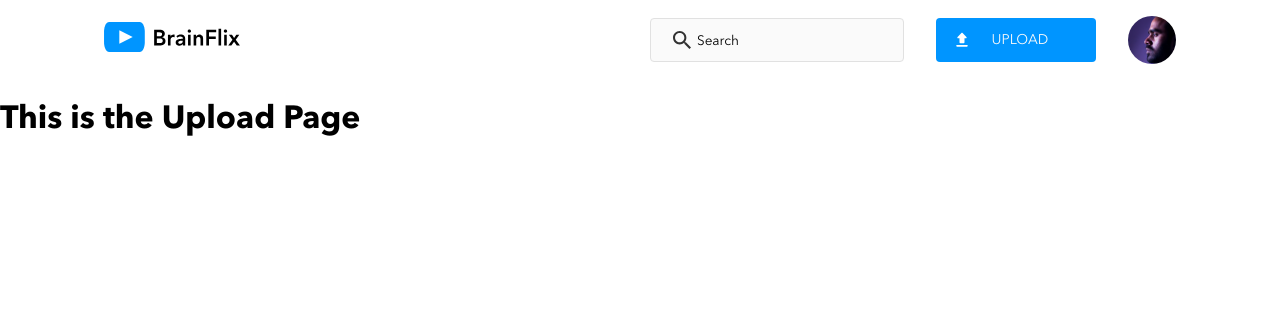
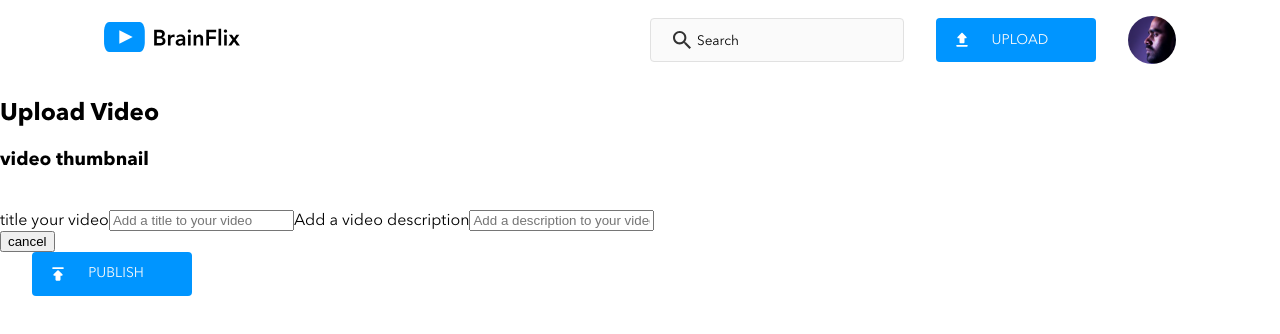
Before and after one commit to Bardia30/bardia-dehbasti-brainflix, a React (Create React App) app: page /upload in a window 1280 px wide. Shown: the top 334 px of the page. Built offline with nearby package versions, Linux system fonts and the light colour scheme.

Commit message:
added components, styling and components separation left to do

```diff
--- a/src/pages/UploadPage.jsx
+++ b/src/pages/UploadPage.jsx
@@ -1,11 +1,36 @@
-import React from 'react'
+import React from 'react';
+import Upload from '../components/HeaderComponents/Upload';
+import publishIcon from '../assets/Icons/publish.svg';
 
-function Upload() {
+function UploadPage() {
   return (
-    <div className='upload'>
-        <h1>This is the Upload Page</h1>
-    </div>
+    <section className='upload-page'>
+        <h1 className='upload-page__title'>Upload Video</h1>
+        <div className='upload-section'>
+          <section className='upload-section__left'>
+            <h3 className='upload-section__title'>video thumbnail</h3>
+            <img src="" alt="" />
+          </section>
+          <form className='upload-form'>
+            <label className='upload-form__label' htmlFor="videoTitle">title your video</label>
+            <input name='videoTitle' type="text" placeholder='Add a title to your video'/>
+            <label className='upload-form__label' htmlFor="videoDescription">Add a video description</label>
+            <input type="text" name="videoDescription" placeholder='Add a description to your video'/>
+          </form>
+        </div>
+        <div className='buttons-section'>
+          <button className='buttons-section__cancel-cta'>cancel</button>
+          <Upload
+            classUpload="navbar__upload-section"
+            classImg="navbar__upload-icon"
+            classText="navbar__upload-text"
+            icon={publishIcon}
+            alt="publish-icon"
+            text="publish"
+          />
+        </div>
+    </section>
   )
 }
 
-export default Upload
+export default UploadPage;
```
